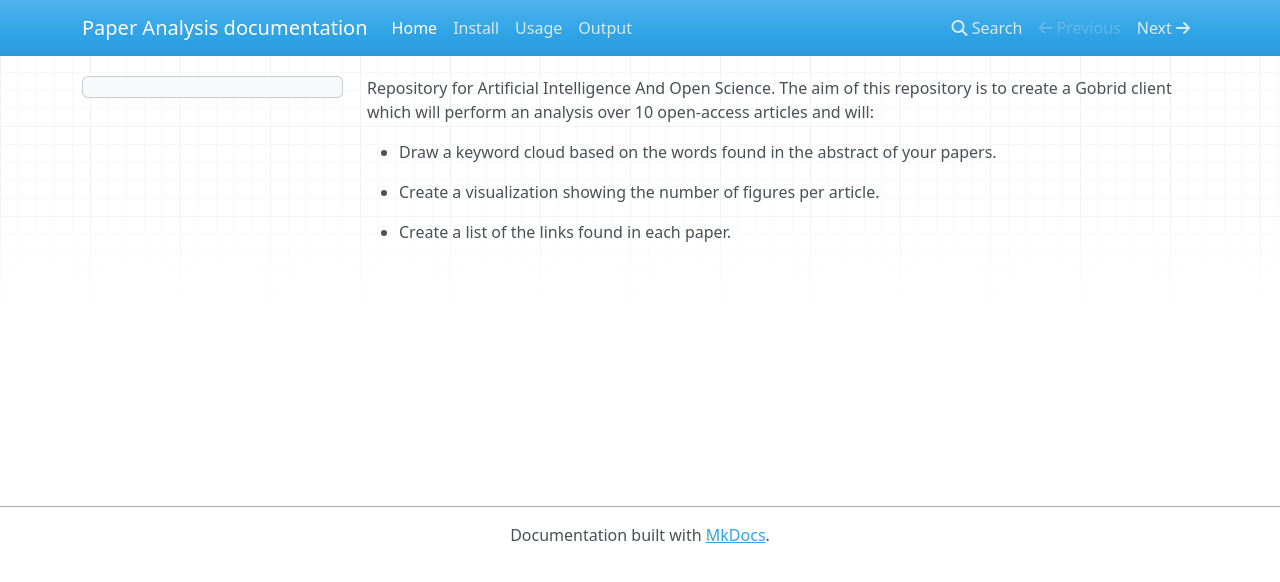
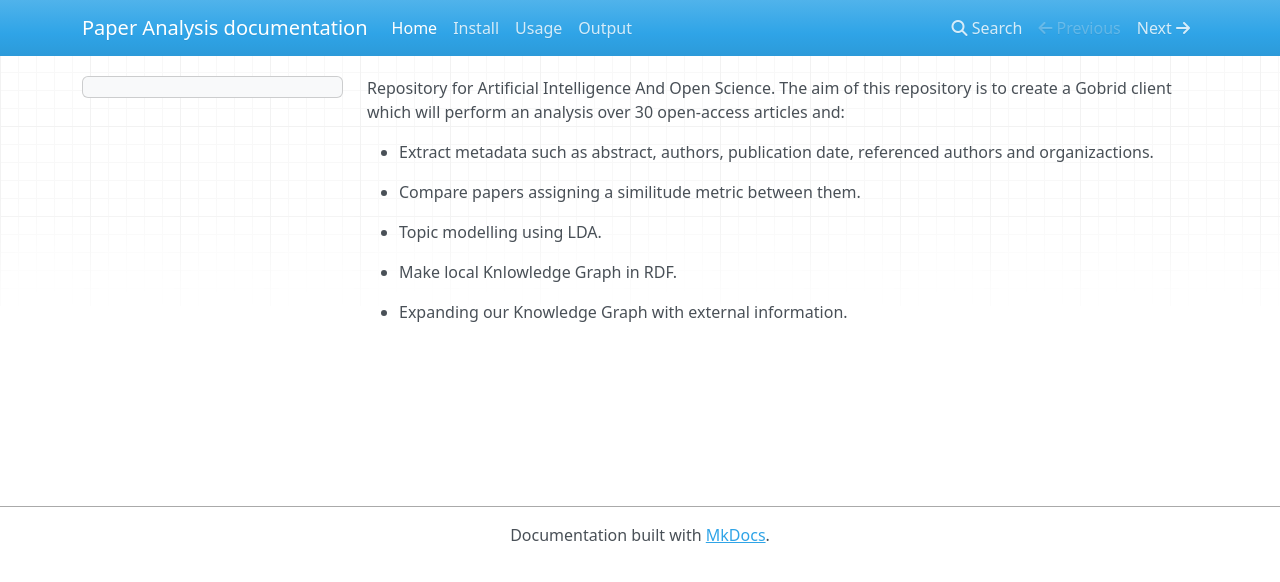
Before and after one commit to MrGG14/OpenScience, an MkDocs documentation site: the page built from docs/index.md, in a window 1280 px wide. Shown: the top 582 px of the page. Built offline with MkDocs 1.6.1, drawn with Linux system fonts in a browser that asks for light colours; nearby versions of some CDN libraries.

Commit message:
Update index.md

```diff
--- a/docs/index.md
+++ b/docs/index.md
@@ -1,8 +1,12 @@
-Repository for Artificial Intelligence And Open Science. The aim of this repository is to create a Gobrid client which will perform an analysis over 10
-open-access articles and will:
+Repository for Artificial Intelligence And Open Science. The aim of this repository is to create a Gobrid client which will perform an analysis over 30
+open-access articles and:
 
-- Draw a keyword cloud based on the words found in the abstract of your papers.
+- Extract metadata such as abstract, authors, publication date, referenced authors and organizactions.
 
-- Create a visualization showing the number of ﬁgures per article.
+- Compare papers assigning a similitude metric between them.
 
-- Create a list of the links found in each paper.
+- Topic modelling using LDA.
+
+-  Make local Knlowledge Graph in RDF.
+
+-  Expanding our Knowledge Graph with external information.
```
